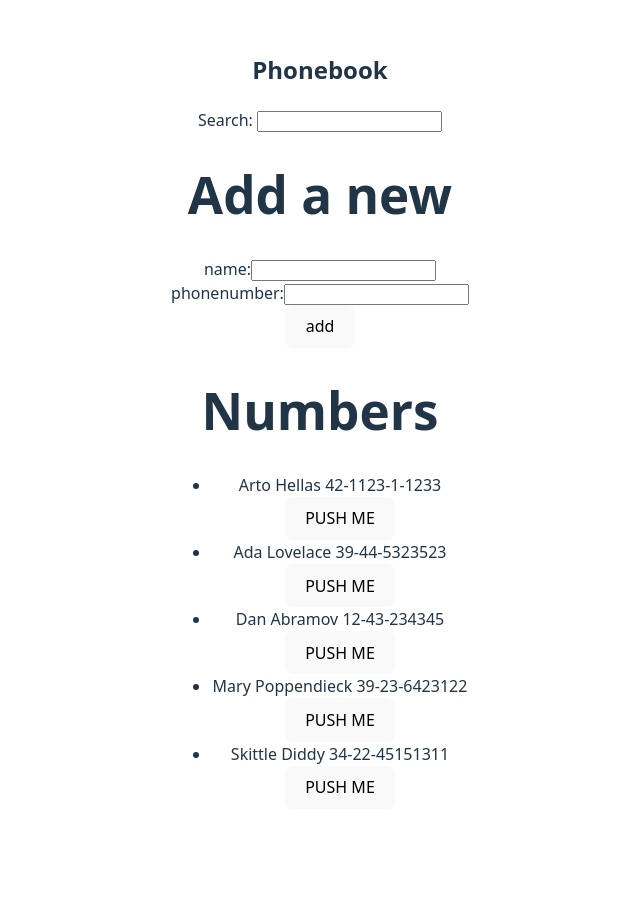
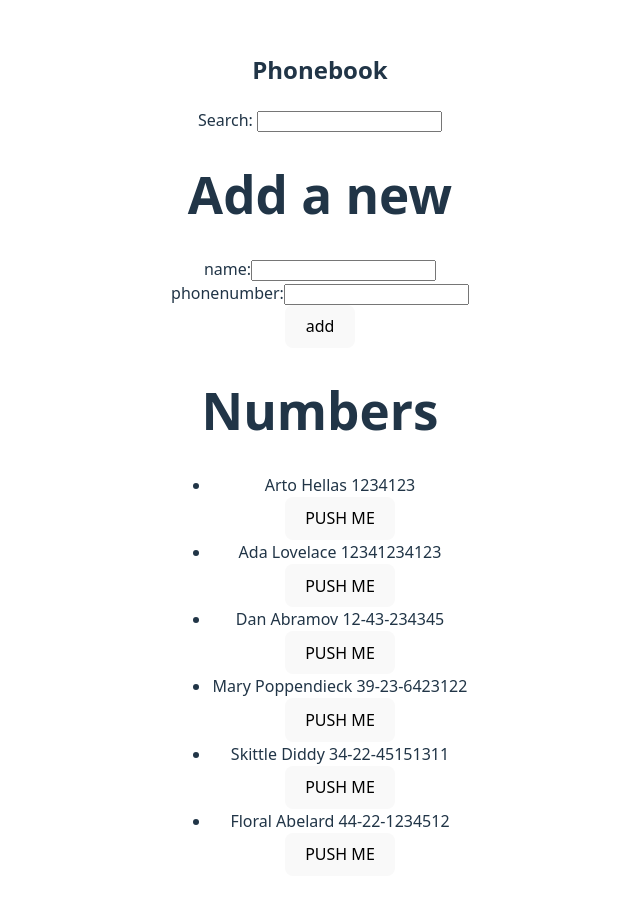
Before and after one commit to Drosha-dev/phonebook, a React (Vite) app: page / in a window 1280 px wide. Shown: the top 898 px of the page, without its empty margins (320-960 px from the left). Before the commit the page ends 857 px from the top, so only its background shows below. Built offline with nearby package versions, Linux system fonts and the light colour scheme; data requests are answered from the project's data file.

Commit message:
Made the addPersons function update the list correctly, got rid of my ddos AGAIN

```diff
--- a/db.json
+++ b/db.json
@@ -3,12 +3,12 @@
     {
       "id": "1",
       "name": "Arto Hellas",
-      "phoneNumber": "42-1123-1-1233"
+      "phoneNumber": "1234123"
     },
     {
+      "id": "2",
       "name": "Ada Lovelace",
-      "phoneNumber": "39-44-5323523",
-      "id": "2"
+      "phoneNumber": "12341234123"
     },
     {
       "name": "Dan Abramov",
@@ -24,6 +24,11 @@
       "id": "5",
       "name": "Skittle Diddy",
       "phoneNumber": "34-22-45151311"
+    },
+    {
+      "id": "6",
+      "name": "Floral Abelard",
+      "phoneNumber": "44-22-1234512"
     }
   ]
 }
--- a/src/App.jsx
+++ b/src/App.jsx
@@ -17,11 +17,13 @@ const App = () => {
     phoneService.getAll().then(initialPersons => {
       setPersons(initialPersons)
     })
-  }, [])
+  },[])
+
+  // not sure about these feel a bit outdated
   const handleNameChange = (e) => {
     setNewName(e.target.value);
   }
-
+//see handleNameChange
   const handlePhoneNumberChange = (e) => {
     setNewPhoneNumber(e.target.value);
   }
@@ -29,8 +31,9 @@ const App = () => {
   const addPersons = (e) => {
     e.preventDefault();
 
-
-    const personFound = persons.find((e) => e.name == newName)
+    //finds person with same name
+    const personFound = persons.find((e) => e.name == newName);
+    // if found and user wants updates with new object through phoneservice update
     if (personFound !== undefined) {
       if(window.confirm(`${newName} has already been added. Do you want to update users Phone Number?`)){
 
@@ -40,11 +43,14 @@ const App = () => {
         phoneNumber: newPhoneNumber
 
        }
-         phoneService.update(personFound.id,updatededPersonObject).then(response => {
-          setPersons(prevPersons => ([...prevPersons, response]))
-
-
-          console.log(response);
+       //updates db with new number then loops through the old array
+         phoneService.update(personFound.id,updatededPersonObject).then((updatedPerson) => {
+            setPersons((prevPersons) =>
+              prevPersons.map((person) =>
+                //if persons id does not match keep same, if it does match replace that persons data with new updated data
+                person.id !== updatedPerson.id ? person : updatedPerson
+              )
+            );
 
          })
        }
@@ -57,8 +63,8 @@ const App = () => {
         phoneNumber: newPhoneNumber
 
       }
-      phoneService.create(personObject).then(returnedPerson => {
-        setPersons(persons.concat(returnedPerson))
+      phoneService.create(personObject).then(response => {
+        setPersons(prevPersons =>([...prevPersons, response]))
         setNewName('')
         setNewPhoneNumber('')
       })
```
